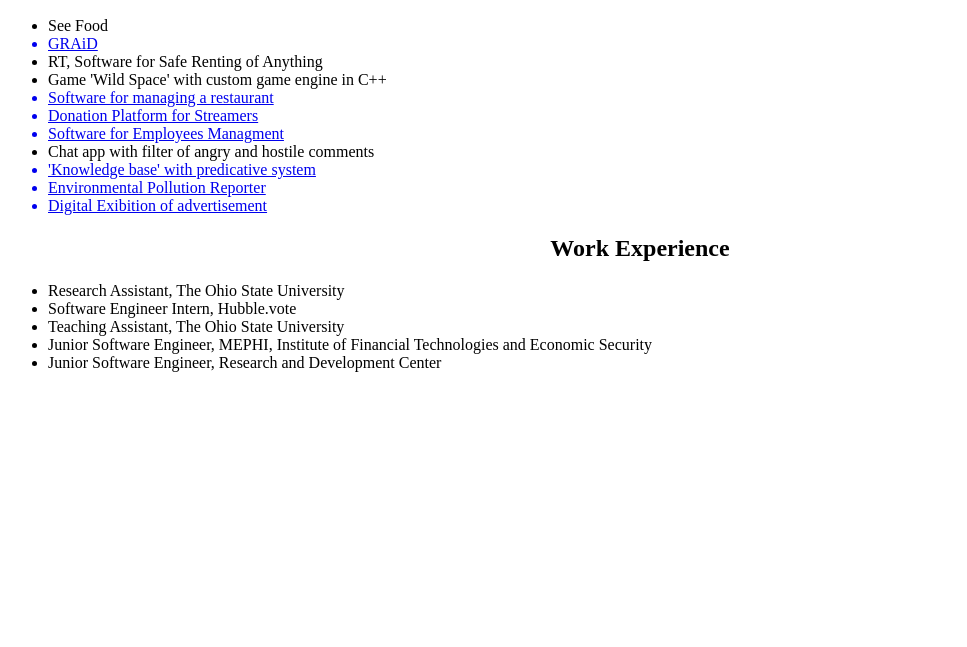
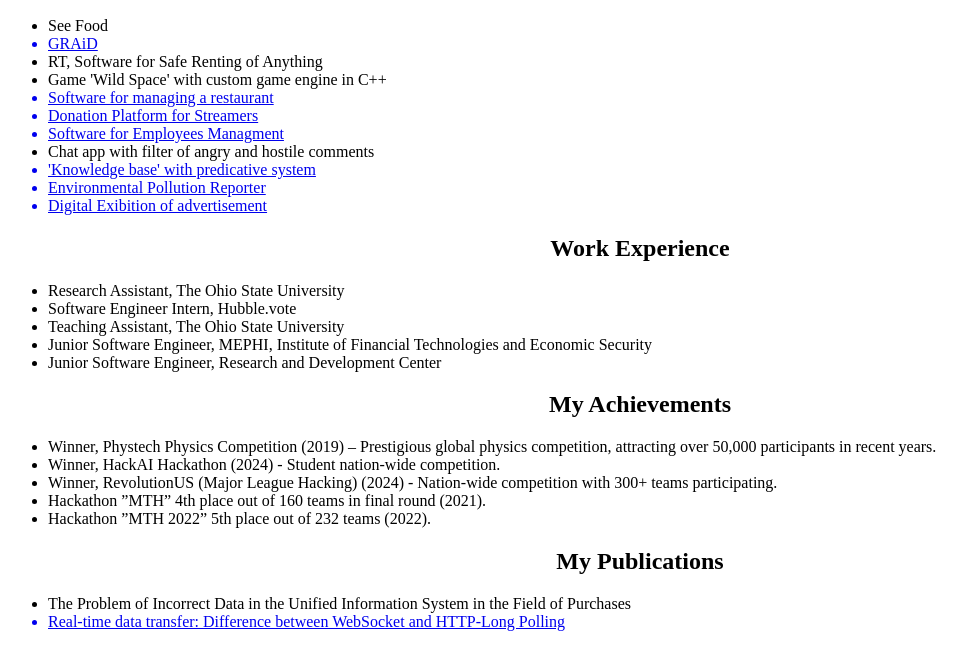
Before and after one commit to danielgof/danielgof.github.io, a plain HTML site: page index.html in a window 1280 px wide. Shown: the part 490-1137 px from the top of the page, without its empty margins (0-967 px from the left). Before the commit the page ends 878 px from the top, so only its background shows below. Drawn offline with Linux system fonts and the light colour scheme; a web font is replaced by a local one.

Commit message:
adding new section and upd profile picture

```diff
--- a/index.html
+++ b/index.html
@@ -33,7 +33,7 @@
     <h1>Daniil Gofman</h1>
     <main>
       <section class="info">
-        <img class="me-picture" src="./assets/IMG_3854.jpg" alt="me" />
+        <img class="me-picture" src="./assets/IMG_6779.jpeg" alt="me" />
         <p>Welcome to my webpage!</p>
       </section>
       <section class="projects">
@@ -79,6 +79,31 @@
         </ul>
       </section>
       <section class="achievement"></section>
+        <h2>My Achievements</h2>
+        <ul>
+          <li>Winner, Phystech Physics Competition (2019) – Prestigious global physics competition, attracting over 50,000 participants in recent
+            years.</li>
+          <li>Winner, HackAI Hackathon (2024) - Student nation-wide competition.</li>
+          <li>Winner, RevolutionUS (Major League Hacking) (2024) - Nation-wide competition with 300+ teams participating.</li>
+          <li>
+            Hackathon ”MTH” 4th place out of 160 teams in final round (2021).
+          </li>
+          <li>Hackathon ”MTH 2022” 5th place out of 232 teams (2022).</li>
+        </ul>
+      </section>
+      <section class="publications">
+        <h2>My Publications</h2>
+        <ul>
+          <li>
+            The Problem of Incorrect Data in the Unified Information System in the Field of Purchases
+          </li>
+          <a href="https://medium.com/@gofmandon/real-time-data-transfer-difference-between-websocket-and-http-long-polling-67312abacba4">
+            <li>
+              Real-time data transfer: Difference between WebSocket and HTTP-Long Polling
+            </li>
+          </a>
+        </ul>
+      </section>
     </main>
   </body>
 </html>
```
Also changed, not shown: 1 other file.
